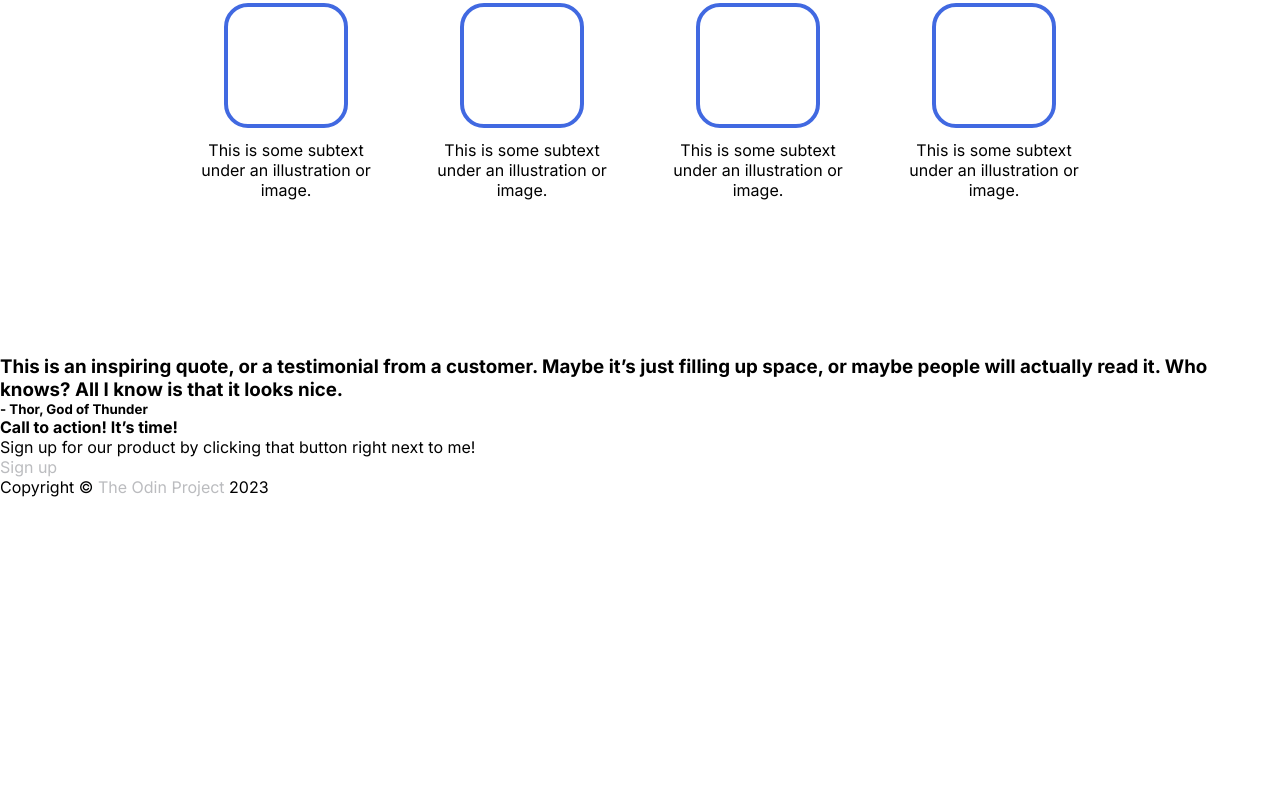
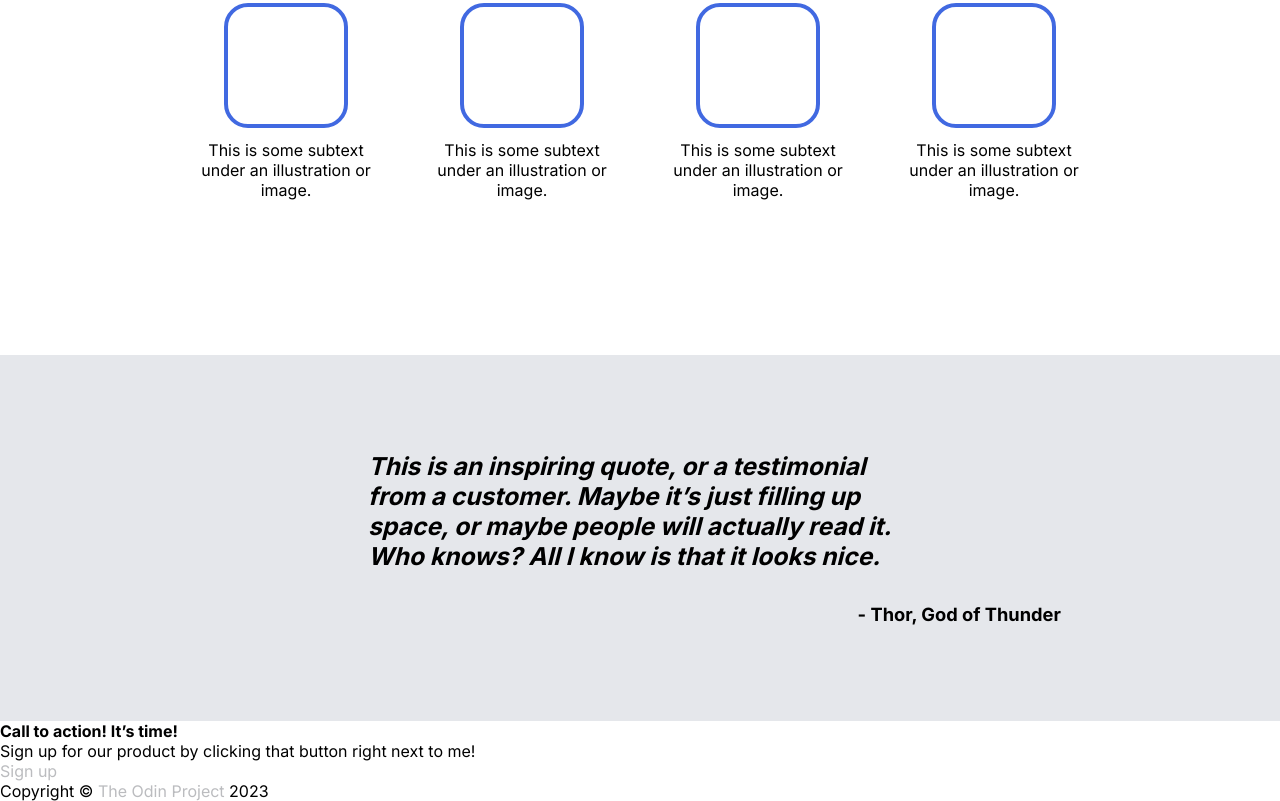
Before and after one commit to DevonTheDeveloper/Odin-Landing-Page, a plain HTML site: page index.html in a window 1280 px wide. Shown: the part 703-1504 px from the top of the page. Before the commit the page ends 1200 px from the top, so only its background shows below. Drawn offline with Linux system fonts and the light colour scheme.

Commit message:
Style quote section

```diff
--- a/style.css
+++ b/style.css
@@ -97,19 +97,19 @@ header > ul, a, li {
     .container {
         grid-template-columns: 100%;
     }
-
     .left-home-content {
         padding: 7.5rem;
         min-width: 100%;
     }
-
     .right-home-content {
         height: 1px;
         width: 1px;
     }
-
     .home-content-image {
         display: none;
+    }
+    .quote-content {
+        min-width: 100%;
     }
 }
 
@@ -148,3 +148,28 @@ header > ul, a, li {
     margin: auto;
     margin-bottom: 0.75rem;
 }
+
+#quote {
+    background: var(--quote-section-bg-color);
+}
+
+.quote-container {
+    padding: 6rem;
+}
+
+.quote-content {
+    font-style: italic;
+    font-size: 21px;
+    margin: auto;
+    width: 50%;
+}
+
+.quote-author {
+    margin-top: 2rem;
+    margin-left: 70%;
+    font-size: 22px;
+    font-weight: 200;
+}
+
+@media screen and (max-width: 992px) {
+}
```
